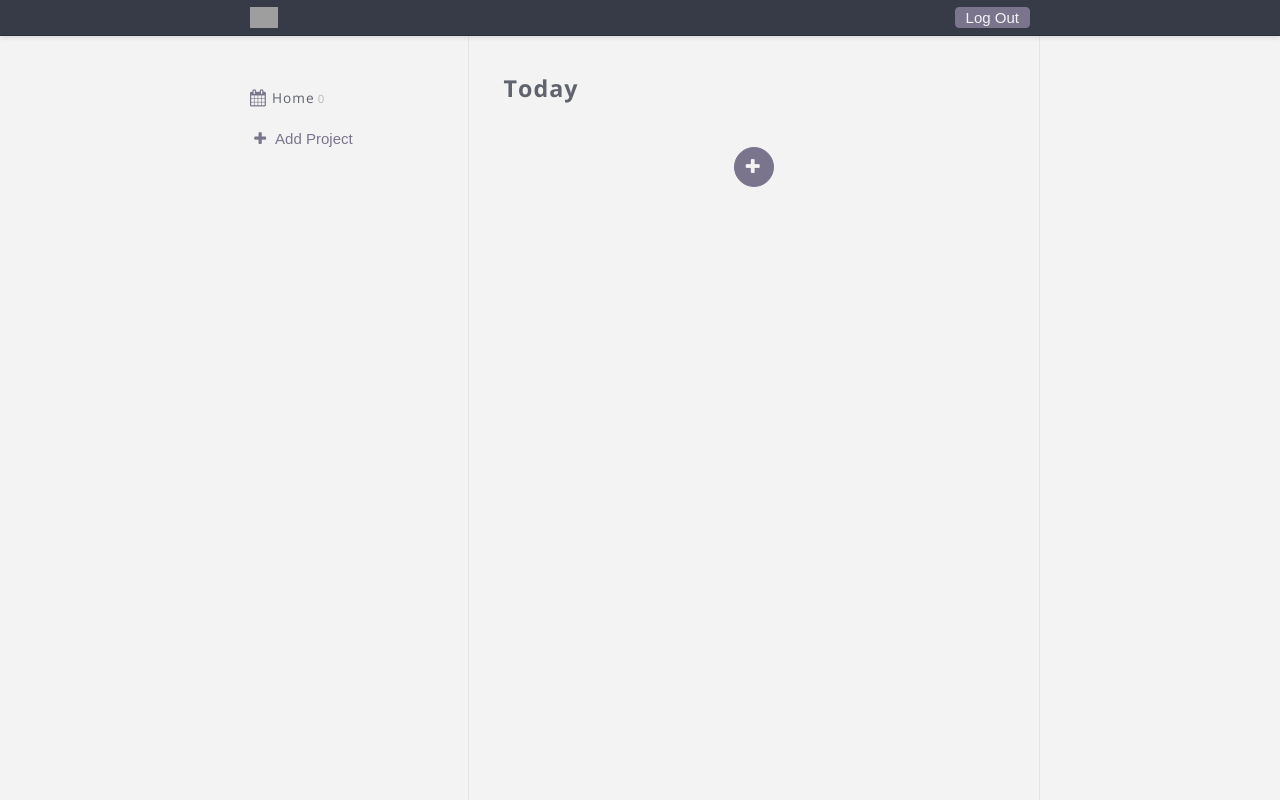
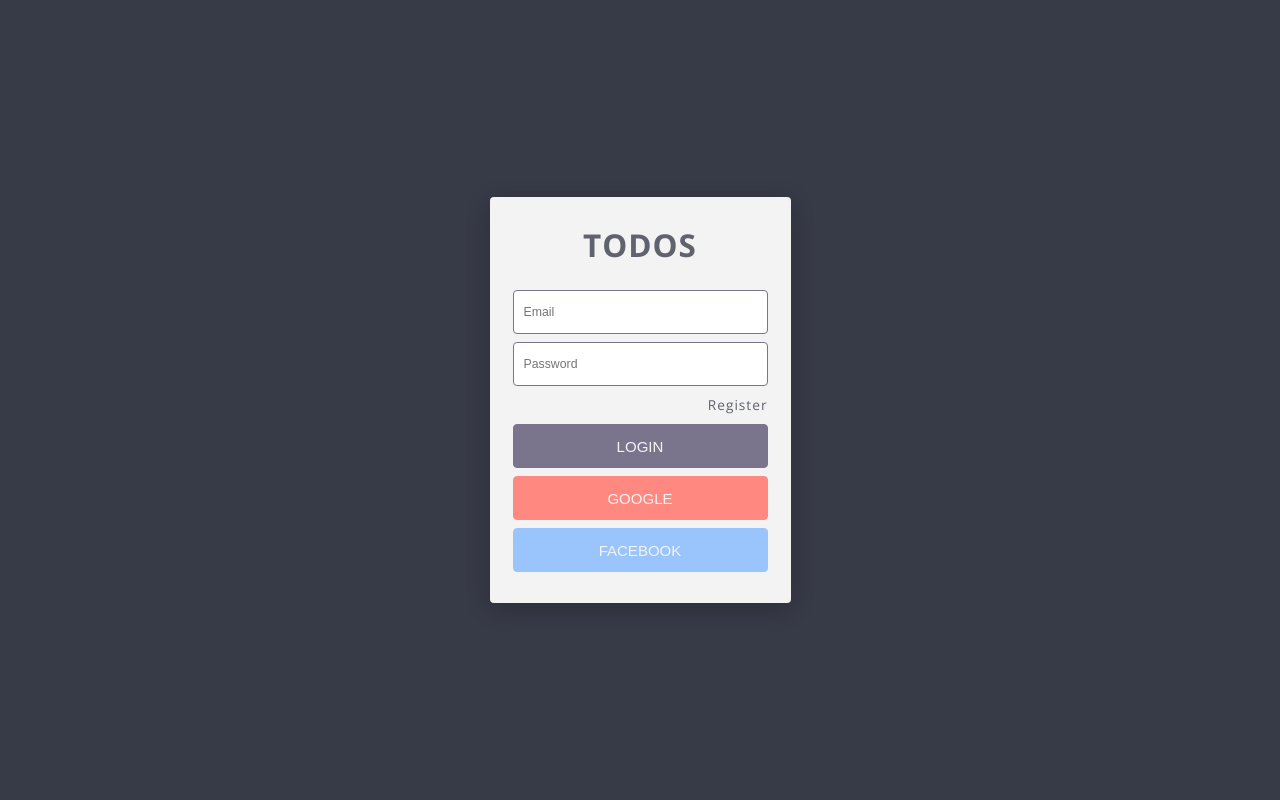
Before and after one commit to SakibAzadLion/todos, a React (Create React App) app: page / in a window 1280 px wide. Built offline with nearby package versions, Linux system fonts and the light colour scheme; grey boxes are pictures that could not be loaded.

Commit message:
Firebase Basic Login And Register Implemented

```diff
--- a/package.json
+++ b/package.json
@@ -6,8 +6,10 @@
     "@testing-library/jest-dom": "^4.2.4",
     "@testing-library/react": "^9.4.0",
     "@testing-library/user-event": "^7.2.1",
+    "firebase": "^7.7.0",
     "font-awesome": "^4.7.0",
     "node-sass": "^4.13.1",
+    "re-base": "^4.0.0",
     "react": "^16.12.0",
     "react-dom": "^16.12.0",
     "react-router-dom": "^5.1.2",
--- /dev/null
+++ b/src/base.js
@@ -0,0 +1,10 @@
+import Rebase from "re-base";
+import firebase from "firebase";
+
+const firebaseApp = firebase.initializeApp({
+    apiKey: "AIzaSyAWvaZNVYJCkPmJp9T9Mj9UxR9RlCGe2UM",
+    authDomain: "todos-sakib.firebaseapp.com",
+    databaseURL: "https://todos-sakib.firebaseio.com"
+});
+
+export { firebaseApp };
--- a/src/components/App.js
+++ b/src/components/App.js
@@ -1,9 +1,11 @@
 import React from "react";
 import Home from "./Home";
+import Login from "./Login";
 import uniqid from "uniqid";
 
 class App extends React.Component {
   state = {
+    uid: null,
     projects: {
       project3h304m5e: {
         name: "Home",
@@ -14,6 +16,10 @@ class App extends React.Component {
         tasks: {}
       }
     }
+  };
+
+  componentDidMount = () => {
+    // this.updateUrl("project3h304m5e");
   };
 
   addProject = project => {
@@ -32,14 +38,38 @@ class App extends React.Component {
     const projects = { ...this.state.projects };
 
     //2) Add task to the current state object
-    projects.project3h304m5e.tasks[`${uniqid("task")}`] = task;
+    projects[`${this.props.match.params.projectId}`].tasks[
+      `${uniqid("task")}`
+    ] = task;
 
     //2) Set task object to the stae
     this.setState({ projects });
   };
 
+  updateUserId = uid => {
+    //1) Take a copy of the existing state
+    this.setState({ uid: uid})
+  }
+
+  updateUrl = id => {
+    //1) Update the url
+    this.props.history.push(id);
+  };
+
   render() {
-    return <Home addProject={this.addProject} addTask={this.addTask} projects={this.state.projects} />;
+    if (!this.state.uid) {
+      return <Login updateUserId={this.updateUserId} />;
+    }
+
+    return (
+      <Home
+        projectId={this.props.match.params.projectId}
+        addProject={this.addProject}
+        addTask={this.addTask}
+        projects={this.state.projects}
+        updateUrl={this.updateUrl}
+      />
+    );
   }
 }
 
--- a/src/components/Content.js
+++ b/src/components/Content.js
@@ -1,13 +1,19 @@
 import React from "react";
+import TaskItem from "./TaskItem";
 import "font-awesome/css/font-awesome.min.css";
 
 class Content extends React.Component {
   render() {
+    const tasks = this.props.projects[`${this.props.projectId}`].tasks || false;
+
+    if (tasks) {
       return (
         <div className="main__content">
           <h2>Today</h2>
           <ul className="task__list">
-
+            {Object.keys(tasks).map(key => (
+              <TaskItem key={key} task={tasks[key]} />
+            ))}
           </ul>
           <button
             className="add__task__btn"
@@ -19,5 +25,6 @@ class Content extends React.Component {
       );
     }
   }
+}
 
 export default Content;
--- a/src/components/Home.js
+++ b/src/components/Home.js
@@ -46,10 +46,15 @@ class Home extends React.Component {
         <div className="container">
           <div className="content">
             <Sidebar
+              projects={this.props.projects}
               toggleClickState={this.toggleClickState}
+              updateUrl={this.props.updateUrl}
+            />
+            <Content
+              projectId={this.props.projectId}
               projects={this.props.projects}
+              toggleClickState={this.toggleClickState}
             />
-            <Content toggleClickState={this.toggleClickState} projects={this.props.projects} />
           </div>
         </div>
 
--- /dev/null
+++ b/src/components/Login.js
@@ -0,0 +1,113 @@
+import React from "react";
+import { firebaseApp } from "../base";
+
+class Login extends React.Component {
+  emailRef = React.createRef();
+  passRef = React.createRef();
+  regEmailRef = React.createRef();
+  regPassRef = React.createRef();
+
+  state = {
+    isRegisterClicked: false
+  };
+
+  loginWithPass = e => {
+    //1) Prevent from submiting
+    e.preventDefault();
+    console.log(this.emailRef.current.value, this.passRef.current.value);
+    //2) Login with email and pass
+    firebaseApp
+      .auth()
+      .signInWithEmailAndPassword(
+        this.emailRef.current.value,
+        this.passRef.current.value
+      )
+      .then(u => console.log(u))
+      .catch(err => console.log(err));
+  };
+
+  registerWithPass = e => {
+    //1) Prevent from submiting
+    e.preventDefault();
+
+    //2) Register new user
+    firebaseApp
+      .auth()
+      .createUserWithEmailAndPassword(
+        this.regEmailRef.current.value,
+        this.regPassRef.current.value
+      )
+      .then(u => console.log(u))
+      .catch(err => console.log(err));
+  };
+
+  render() {
+    if (this.state.isRegisterClicked) {
+      return (
+        <div className="login__page">
+          <div className="login__form">
+            <h1>TODOS</h1>
+            <form className="form" onSubmit={this.registerWithPass}>
+              <input
+                type="email"
+                ref={this.regEmailRef}
+                className="user__name"
+                placeholder="Email"
+              />
+              <input
+                type="password"
+                ref={this.regPassRef}
+                className="user__password"
+                placeholder="Password"
+              />
+              <span
+                className="register__btn"
+                onClick={() => this.setState({ isRegisterClicked: false })}
+              >
+                Login
+              </span>
+              <button type="submit" className="login__Button">
+                REGISTER
+              </button>
+              <button className="google">GOOGLE</button>
+              <button className="facebook">FACEBOOK</button>
+            </form>
+          </div>
+        </div>
+      );
+    }
+
+    return (
+      <div className="login__page">
+        <div className="login__form">
+          <h1>TODOS</h1>
+          <form className="form" onSubmit={this.loginWithPass}>
+            <input
+              type="email"
+              ref={this.emailRef}
+              className="user__name"
+              placeholder="Email"
+            />
+            <input
+              type="password"
+              ref={this.passRef}
+              className="user__password"
+              placeholder="Password"
+            />
+            <span
+              className="register__btn"
+              onClick={() => this.setState({ isRegisterClicked: true })}
+            >
+              Register
+            </span>
+            <button className="login__Button">LOGIN</button>
+            <button className="google">GOOGLE</button>
+            <button className="facebook">FACEBOOK</button>
+          </form>
+        </div>
+      </div>
+    );
+  }
+}
+
+export default Login;
--- a/src/components/ProjectItem.js
+++ b/src/components/ProjectItem.js
@@ -2,6 +2,10 @@ import React from "react";
 import "font-awesome/css/font-awesome.min.css";
 
 class ProjectItem extends React.Component {
+  handleClick = e => {
+    this.props.updateUrl(this.props.index);
+  }
+
   render() {
     const colorStyle = {
       color: this.props.project.icon.color
@@ -10,7 +14,7 @@ class ProjectItem extends React.Component {
     const length = Object.keys(this.props.project.tasks).length;
 
     return (
-      <li className="project__item">
+      <li className="project__item" onClick={this.handleClick}>
         <span className="item__icon">
           <i
             className={`fa ${this.props.project.icon.name}`}
--- a/src/components/Router.js
+++ b/src/components/Router.js
@@ -1,13 +1,14 @@
 import React from "react";
 import { BrowserRouter, Route, Switch } from "react-router-dom";
 import App from "./App";
+import Login from "./Login";
 import Content from "./Content";
 
 const Router = () => (
   <BrowserRouter>
     <Switch>
       <Route>
-        <Route exact path="/" component={App} />
+        <Route exact path="/" component={Login} />
         <Route path="/:projectId" component={App}/>
       </Route>
     </Switch>
--- a/src/components/Sidebar.js
+++ b/src/components/Sidebar.js
@@ -7,7 +7,14 @@ class Sidebar extends React.Component {
     return (
       <div className="sidebar">
         <ul className="project__list">
-          {Object.keys(this.props.projects).map(key => <ProjectItem key={key} project={this.props.projects[key]} />)}
+          {Object.keys(this.props.projects).map(key => (
+            <ProjectItem
+              key={key}
+              index={key}
+              project={this.props.projects[key]}
+              updateUrl={this.props.updateUrl}
+            />
+          ))}
         </ul>
         <button
           className="add_project__btn"
--- a/src/components/TaskItem.js
+++ b/src/components/TaskItem.js
@@ -10,8 +10,8 @@ class TaskItem extends React.Component {
           </div>
         </div>
         <div className="task__content">
-          <div className="tesk__text">How are you what are you doing</div>
-          <div className="tesk__timer">5 Mar 2045</div>
+          <div className="tesk__text">{this.props.task.desc}</div>
+          <div className="tesk__timer">{this.props.task.date}</div>
         </div>
       </li>
     );
--- a/src/index.scss
+++ b/src/index.scss
@@ -177,6 +177,13 @@ LOGIN PAGE STYLES
       }
       input:focus {
         border-color: #926cbc;
+      }
+      .register__btn {
+        text-align: right;
+        cursor: pointer;
+      }
+      .register__btn:hover {
+        color: #926cbc;
       }
       .google {
         background: #ff8980;
```
Also changed, not shown: 1 other file (tests, documents, lock files or other folders). Lines whose indentation alone changed are shown as unchanged.
